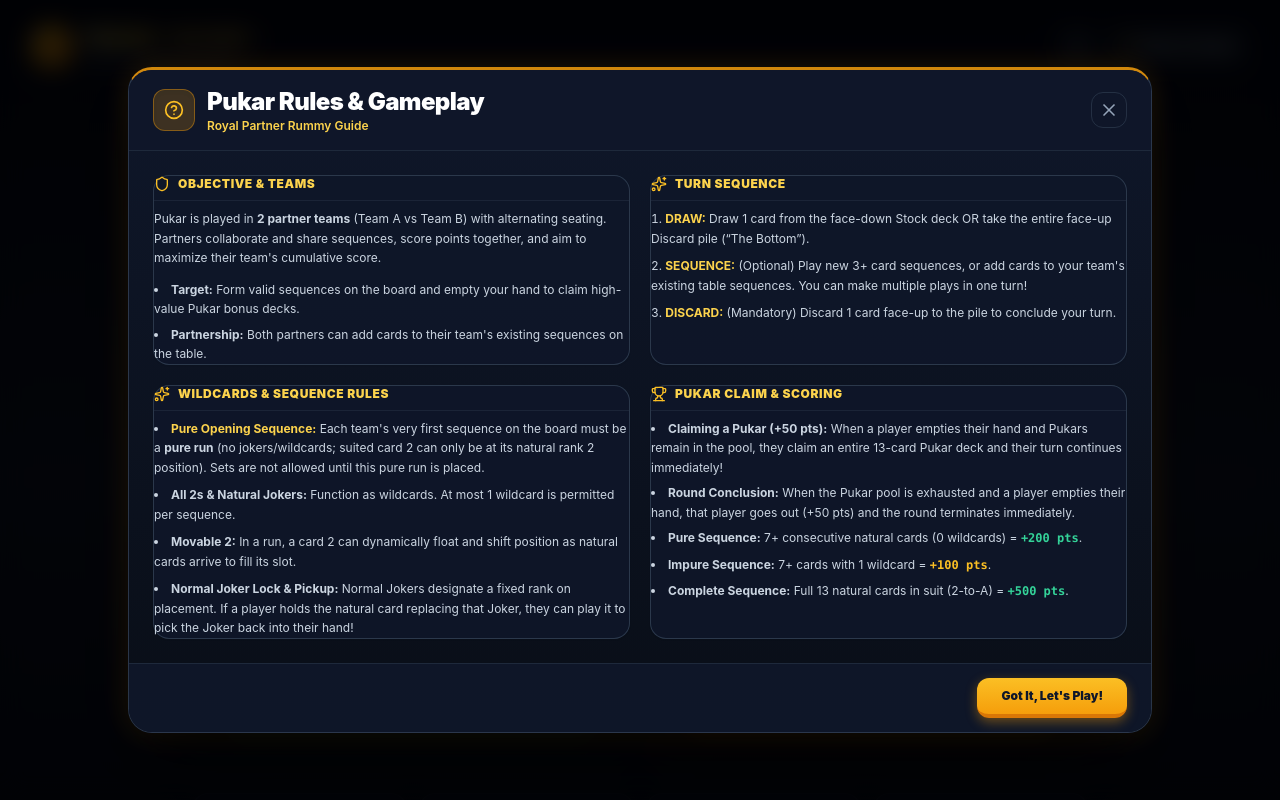
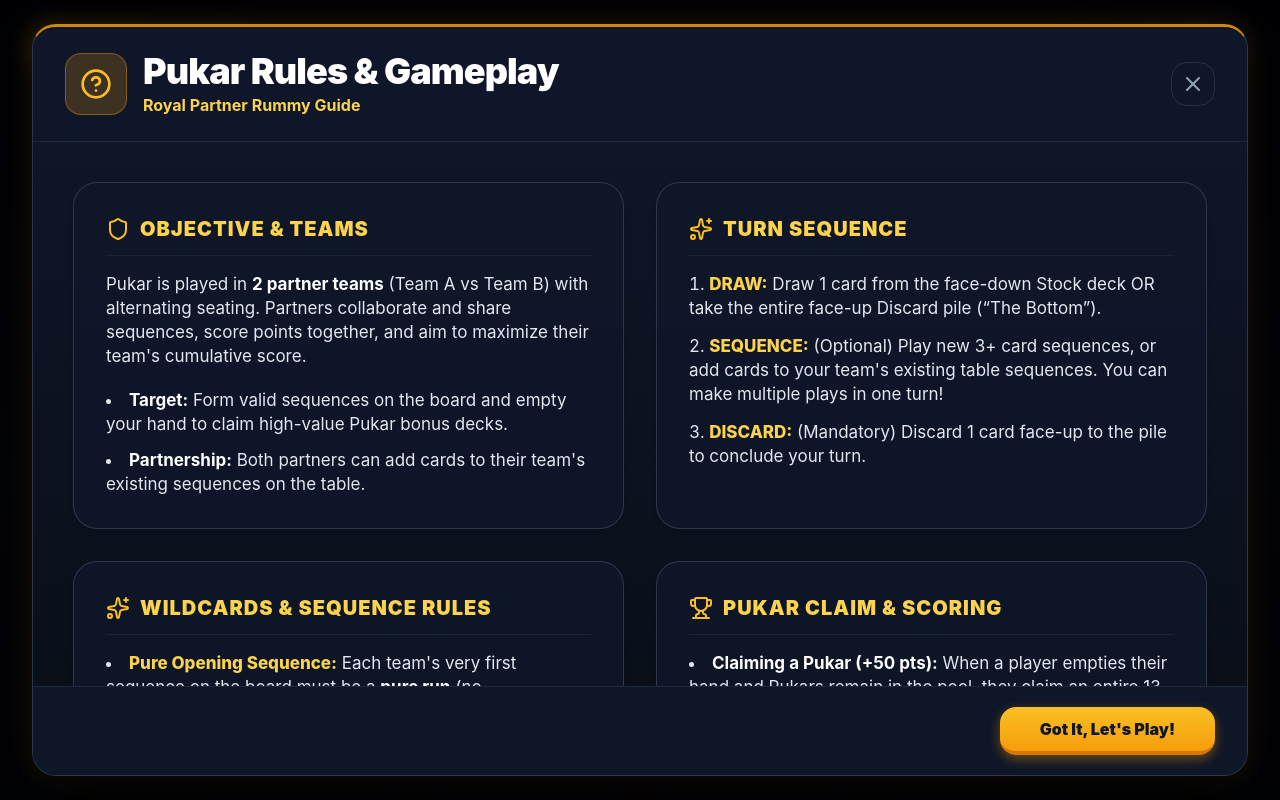
Before and after one commit to hello-world-eyp/pukar, a React (Vite) app: page / in a window 1280 px wide. Both pictures are taken after a click on the button "Rules & Guide". Shown: the top 800 px of the page. Built offline with nearby package versions, Linux system fonts and the light colour scheme.

Commit message:
fix(ui): enlarge rules modal dimensions and typography for high readability

```diff
--- a/src/App.tsx
+++ b/src/App.tsx
@@ -1304,130 +1304,130 @@ export function App({
           role="dialog"
           aria-modal="true"
           aria-labelledby="rules-modal-title"
-          className="fixed inset-0 z-50 flex items-center justify-center p-3 sm:p-5 bg-black/80 backdrop-blur-md animate-in fade-in duration-150"
+          className="fixed inset-0 z-50 flex items-center justify-center p-3 sm:p-6 lg:p-8 bg-black/85 backdrop-blur-md animate-in fade-in duration-150"
           onClick={() => setIsRulesModalOpen(false)}
         >
           <div
-            className="game-modal-frame rounded-3xl max-w-4xl lg:max-w-5xl w-full max-h-[90vh] shadow-2xl flex flex-col overflow-hidden text-slate-100 border-2 border-amber-500/30"
+            className="game-modal-frame rounded-3xl max-w-6xl xl:max-w-7xl 2xl:max-w-[1600px] w-full max-h-[94vh] shadow-2xl flex flex-col overflow-hidden text-slate-100 border-2 border-amber-500/40"
             onClick={(e) => e.stopPropagation()}
           >
             {/* Header */}
-            <div className="flex items-center justify-between px-6 py-4 border-b border-slate-800 bg-slate-900/95 shrink-0">
-              <div className="flex items-center gap-3">
-                <div className="p-2.5 rounded-xl bg-amber-500/20 text-amber-400 border border-amber-500/40 shadow-inner">
-                  <HelpCircle className="w-5 h-5" />
+            <div className="flex items-center justify-between px-6 sm:px-8 py-5 sm:py-6 border-b border-slate-800 bg-slate-900/95 shrink-0">
+              <div className="flex items-center gap-4">
+                <div className="p-3 sm:p-3.5 rounded-2xl bg-amber-500/20 text-amber-400 border border-amber-500/40 shadow-inner">
+                  <HelpCircle className="w-6 h-6 sm:w-8 sm:h-8" />
                 </div>
                 <div>
-                  <h2 id="rules-modal-title" className="text-xl sm:text-2xl font-black tracking-tight text-white">
+                  <h2 id="rules-modal-title" className="text-2xl sm:text-3xl lg:text-4xl font-black tracking-tight text-white">
                     Pukar Rules &amp; Gameplay
                   </h2>
-                  <p className="text-xs text-amber-300 font-semibold">Royal Partner Rummy Guide</p>
+                  <p className="text-sm sm:text-base text-amber-300 font-bold mt-0.5">Royal Partner Rummy Guide</p>
                 </div>
               </div>
               <button
                 type="button"
                 onClick={() => setIsRulesModalOpen(false)}
-                className="w-9 h-9 rounded-xl flex items-center justify-center hover:bg-slate-800 text-slate-400 hover:text-white border border-slate-700/60 transition-colors cursor-pointer"
+                className="w-11 h-11 rounded-2xl flex items-center justify-center hover:bg-slate-800 text-slate-400 hover:text-white border border-slate-700/60 transition-colors cursor-pointer"
                 aria-label="Close Rules"
               >
-                <X className="w-5 h-5" />
+                <X className="w-6 h-6" />
               </button>
             </div>
 
             {/* Content Body: Spacious 2-Column Responsive Grid */}
-            <div className="p-5 sm:p-6 overflow-y-auto flex-1 grid grid-cols-1 md:grid-cols-2 gap-4 sm:gap-5 text-xs text-slate-200 leading-relaxed">
+            <div className="p-6 sm:p-8 lg:p-10 overflow-y-auto flex-1 grid grid-cols-1 lg:grid-cols-2 gap-6 sm:gap-7 lg:gap-8 text-sm sm:text-base lg:text-[17px] text-slate-200 leading-relaxed scrollbar-thin">
               {/* Card 1: Objective & Teams */}
-              <div className="bg-slate-900/90 border border-slate-700/80 rounded-2xl p-4.5 shadow-sm flex flex-col gap-2">
-                <h3 className="font-black text-amber-300 text-xs uppercase tracking-wider flex items-center gap-2 border-b border-slate-800/80 pb-2">
-                  <Shield className="w-4 h-4 text-amber-400 shrink-0" />
+              <div className="bg-slate-900/90 border border-slate-700/80 rounded-2xl sm:rounded-3xl p-6 sm:p-7 lg:p-8 shadow-md flex flex-col gap-3 sm:gap-4">
+                <h3 className="font-black text-amber-300 text-base sm:text-lg lg:text-xl uppercase tracking-wider flex items-center gap-2.5 border-b border-slate-800/80 pb-3">
+                  <Shield className="w-5 h-5 sm:w-6 sm:h-6 text-amber-400 shrink-0" />
                   <span>Objective &amp; Teams</span>
                 </h3>
-                <p className="text-slate-300 leading-relaxed">
-                  Pukar is played in <strong>2 partner teams</strong> (Team A vs Team B) with alternating seating. Partners collaborate and share sequences, score points together, and aim to maximize their team&apos;s cumulative score.
+                <p className="text-slate-200 leading-relaxed text-sm sm:text-base lg:text-[17px]">
+                  Pukar is played in <strong className="text-white font-bold">2 partner teams</strong> (Team A vs Team B) with alternating seating. Partners collaborate and share sequences, score points together, and aim to maximize their team&apos;s cumulative score.
                 </p>
-                <ul className="list-disc list-inside space-y-1.5 text-slate-300 pt-1">
+                <ul className="list-disc list-inside space-y-2.5 sm:space-y-3 text-slate-200 pt-1 text-sm sm:text-base lg:text-[17px]">
                   <li>
-                    <strong>Target:</strong> Form valid sequences on the board and empty your hand to claim high-value Pukar bonus decks.
+                    <strong className="text-white font-bold">Target:</strong> Form valid sequences on the board and empty your hand to claim high-value Pukar bonus decks.
                   </li>
                   <li>
-                    <strong>Partnership:</strong> Both partners can add cards to their team&apos;s existing sequences on the table.
+                    <strong className="text-white font-bold">Partnership:</strong> Both partners can add cards to their team&apos;s existing sequences on the table.
                   </li>
                 </ul>
               </div>
 
               {/* Card 2: Turn Sequence */}
-              <div className="bg-slate-900/90 border border-slate-700/80 rounded-2xl p-4.5 shadow-sm flex flex-col gap-2">
-                <h3 className="font-black text-amber-300 text-xs uppercase tracking-wider flex items-center gap-2 border-b border-slate-800/80 pb-2">
-                  <Sparkles className="w-4 h-4 text-amber-400 shrink-0" />
+              <div className="bg-slate-900/90 border border-slate-700/80 rounded-2xl sm:rounded-3xl p-6 sm:p-7 lg:p-8 shadow-md flex flex-col gap-3 sm:gap-4">
+                <h3 className="font-black text-amber-300 text-base sm:text-lg lg:text-xl uppercase tracking-wider flex items-center gap-2.5 border-b border-slate-800/80 pb-3">
+                  <Sparkles className="w-5 h-5 sm:w-6 sm:h-6 text-amber-400 shrink-0" />
                   <span>Turn Sequence</span>
                 </h3>
-                <ol className="list-decimal list-inside space-y-2 text-slate-300 leading-relaxed">
+                <ol className="list-decimal list-inside space-y-3 sm:space-y-3.5 text-slate-200 leading-relaxed text-sm sm:text-base lg:text-[17px]">
                   <li>
-                    <strong className="text-amber-300 font-bold">DRAW:</strong> Draw 1 card from the face-down Stock deck OR take the entire face-up Discard pile (&ldquo;The Bottom&rdquo;).
+                    <strong className="text-amber-300 font-extrabold">DRAW:</strong> Draw 1 card from the face-down Stock deck OR take the entire face-up Discard pile (&ldquo;The Bottom&rdquo;).
                   </li>
                   <li>
-                    <strong className="text-amber-300 font-bold">SEQUENCE:</strong> (Optional) Play new 3+ card sequences, or add cards to your team&apos;s existing table sequences. You can make multiple plays in one turn!
+                    <strong className="text-amber-300 font-extrabold">SEQUENCE:</strong> (Optional) Play new 3+ card sequences, or add cards to your team&apos;s existing table sequences. You can make multiple plays in one turn!
                   </li>
                   <li>
-                    <strong className="text-amber-300 font-bold">DISCARD:</strong> (Mandatory) Discard 1 card face-up to the pile to conclude your turn.
+                    <strong className="text-amber-300 font-extrabold">DISCARD:</strong> (Mandatory) Discard 1 card face-up to the pile to conclude your turn.
                   </li>
                 </ol>
               </div>
 
               {/* Card 3: Wildcards & Sequences */}
-              <div className="bg-slate-900/90 border border-slate-700/80 rounded-2xl p-4.5 shadow-sm flex flex-col gap-2">
-                <h3 className="font-black text-amber-300 text-xs uppercase tracking-wider flex items-center gap-2 border-b border-slate-800/80 pb-2">
-                  <Sparkles className="w-4 h-4 text-amber-400 shrink-0" />
+              <div className="bg-slate-900/90 border border-slate-700/80 rounded-2xl sm:rounded-3xl p-6 sm:p-7 lg:p-8 shadow-md flex flex-col gap-3 sm:gap-4">
+                <h3 className="font-black text-amber-300 text-base sm:text-lg lg:text-xl uppercase tracking-wider flex items-center gap-2.5 border-b border-slate-800/80 pb-3">
+                  <Sparkles className="w-5 h-5 sm:w-6 sm:h-6 text-amber-400 shrink-0" />
                   <span>Wildcards &amp; Sequence Rules</span>
                 </h3>
-                <ul className="list-disc list-inside space-y-2 text-slate-300 leading-relaxed">
+                <ul className="list-disc list-inside space-y-3 sm:space-y-3.5 text-slate-200 leading-relaxed text-sm sm:text-base lg:text-[17px]">
                   <li>
-                    <strong className="text-amber-300 font-bold">Pure Opening Sequence:</strong> Each team&apos;s very first sequence on the board must be a <strong>pure run</strong> (no jokers/wildcards; suited card 2 can only be at its natural rank 2 position). Sets are not allowed until this pure run is placed.
+                    <strong className="text-amber-300 font-extrabold">Pure Opening Sequence:</strong> Each team&apos;s very first sequence on the board must be a <strong className="text-white font-bold">pure run</strong> (no jokers/wildcards; suited card 2 can only be at its natural rank 2 position). Sets are not allowed until this pure run is placed.
                   </li>
                   <li>
-                    <strong>All 2s &amp; Natural Jokers:</strong> Function as wildcards. At most 1 wildcard is permitted per sequence.
+                    <strong className="text-white font-bold">All 2s &amp; Natural Jokers:</strong> Function as wildcards. At most 1 wildcard is permitted per sequence.
                   </li>
                   <li>
-                    <strong>Movable 2:</strong> In a run, a card 2 can dynamically float and shift position as natural cards arrive to fill its slot.
+                    <strong className="text-white font-bold">Movable 2:</strong> In a run, a card 2 can dynamically float and shift position as natural cards arrive to fill its slot.
                   </li>
                   <li>
-                    <strong>Normal Joker Lock &amp; Pickup:</strong> Normal Jokers designate a fixed rank on placement. If a player holds the natural card replacing that Joker, they can play it to pick the Joker back into their hand!
+                    <strong className="text-white font-bold">Normal Joker Lock &amp; Pickup:</strong> Normal Jokers designate a fixed rank on placement. If a player holds the natural card replacing that Joker, they can play it to pick the Joker back into their hand!
                   </li>
                 </ul>
               </div>
 
               {/* Card 4: Pukar Claim & Scoring */}
-              <div className="bg-slate-900/90 border border-slate-700/80 rounded-2xl p-4.5 shadow-sm flex flex-col gap-2">
-                <h3 className="font-black text-amber-300 text-xs uppercase tracking-wider flex items-center gap-2 border-b border-slate-800/80 pb-2">
-                  <Trophy className="w-4 h-4 text-amber-400 shrink-0" />
+              <div className="bg-slate-900/90 border border-slate-700/80 rounded-2xl sm:rounded-3xl p-6 sm:p-7 lg:p-8 shadow-md flex flex-col gap-3 sm:gap-4">
+                <h3 className="font-black text-amber-300 text-base sm:text-lg lg:text-xl uppercase tracking-wider flex items-center gap-2.5 border-b border-slate-800/80 pb-3">
+                  <Trophy className="w-5 h-5 sm:w-6 sm:h-6 text-amber-400 shrink-0" />
                   <span>Pukar Claim &amp; Scoring</span>
                 </h3>
-                <ul className="list-disc list-inside space-y-1.5 text-slate-300 leading-relaxed">
+                <ul className="list-disc list-inside space-y-2.5 sm:space-y-3 text-slate-200 leading-relaxed text-sm sm:text-base lg:text-[17px]">
                   <li>
-                    <strong>Claiming a Pukar (+50 pts):</strong> When a player empties their hand and Pukars remain in the pool, they claim an entire 13-card Pukar deck and their turn continues immediately!
+                    <strong className="text-white font-bold">Claiming a Pukar (+50 pts):</strong> When a player empties their hand and Pukars remain in the pool, they claim an entire 13-card Pukar deck and their turn continues immediately!
                   </li>
                   <li>
-                    <strong>Round Conclusion:</strong> When the Pukar pool is exhausted and a player empties their hand, that player goes out (+50 pts) and the round terminates immediately.
+                    <strong className="text-white font-bold">Round Conclusion:</strong> When the Pukar pool is exhausted and a player empties their hand, that player goes out (+50 pts) and the round terminates immediately.
                   </li>
                   <li>
-                    <strong>Pure Sequence:</strong> 7+ consecutive natural cards (0 wildcards) = <span className="text-emerald-400 font-bold font-mono">+200 pts</span>.
+                    <strong className="text-white font-bold">Pure Sequence:</strong> 7+ consecutive natural cards (0 wildcards) = <span className="text-emerald-400 font-extrabold font-mono text-base sm:text-lg">+200 pts</span>.
                   </li>
                   <li>
-                    <strong>Impure Sequence:</strong> 7+ cards with 1 wildcard = <span className="text-amber-400 font-bold font-mono">+100 pts</span>.
+                    <strong className="text-white font-bold">Impure Sequence:</strong> 7+ cards with 1 wildcard = <span className="text-amber-400 font-extrabold font-mono text-base sm:text-lg">+100 pts</span>.
                   </li>
                   <li>
-                    <strong>Complete Sequence:</strong> Full 13 natural cards in suit (2-to-A) = <span className="text-emerald-400 font-bold font-mono">+500 pts</span>.
+                    <strong className="text-white font-bold">Complete Sequence:</strong> Full 13 natural cards in suit (2-to-A) = <span className="text-emerald-400 font-extrabold font-mono text-base sm:text-lg">+500 pts</span>.
                   </li>
                 </ul>
               </div>
             </div>
 
             {/* Footer */}
-            <div className="px-6 py-3.5 border-t border-slate-800 bg-slate-900/95 flex justify-end shrink-0">
+            <div className="px-6 sm:px-8 py-4 sm:py-5 border-t border-slate-800 bg-slate-900/95 flex justify-end shrink-0">
               <button
                 type="button"
                 onClick={() => setIsRulesModalOpen(false)}
-                className="h-10 px-6 rounded-xl text-xs font-black btn-game-amber cursor-pointer"
+                className="h-11 sm:h-12 px-8 sm:px-10 rounded-2xl text-sm sm:text-base font-black btn-game-amber cursor-pointer shadow-lg hover:scale-105 active:scale-95 transition-all"
               >
                 Got It, Let&apos;s Play!
               </button>
```
